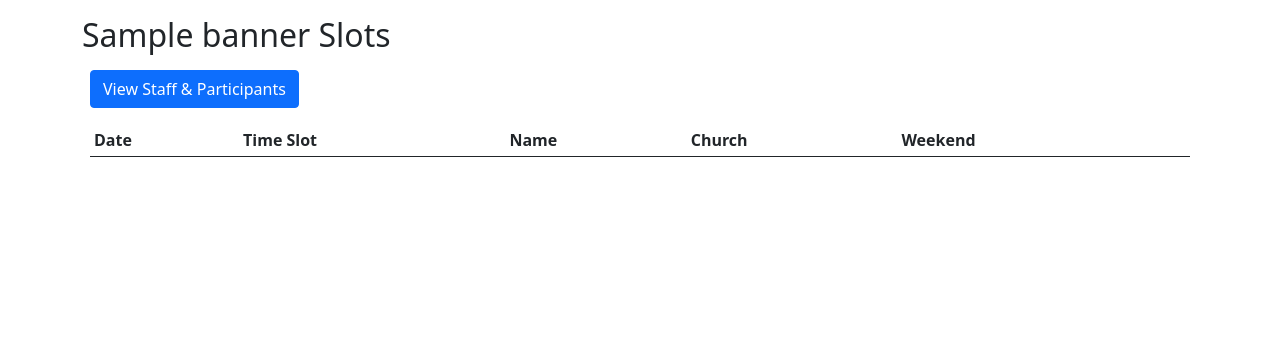
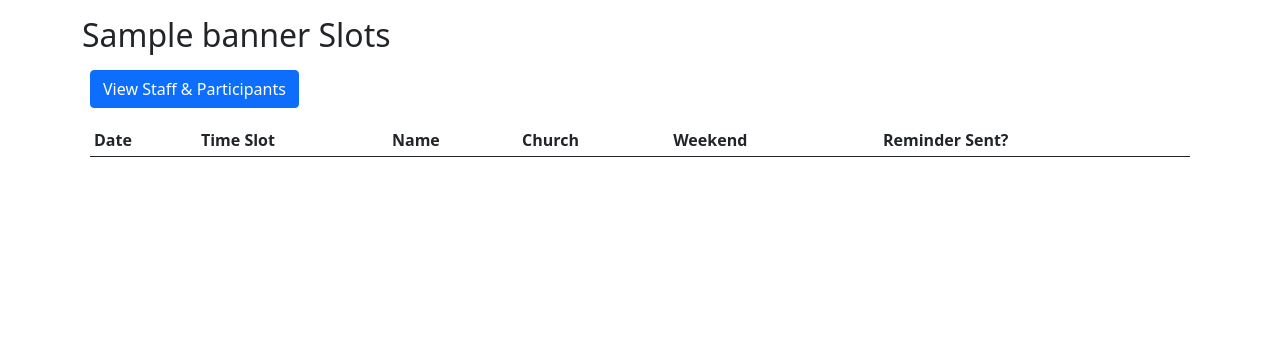
Before and after one commit to taylorvance/prayerbanner, a Django app: page /banners/1/ in a window 1280 px wide. Shown: the part 56-420 px from the top of the page. Run offline with Django 3.2, Linux system fonts and the light colour scheme; a user stored in the database is signed in; tables that the repository leaves empty hold one stand-in row (values such as "Sample post"); lists and menus that the app fills with data are empty; parts of the project's set-up code (start-up, migrations or seed data) failed here and were passed over.

Commit message:
Reminder feature

```diff
--- a/banners/models.py
+++ b/banners/models.py
@@ -22,6 +22,9 @@ class Banner(models.Model):
     hide = models.BooleanField(default=False)
 
     class Meta:
+        permissions = [
+            ("send_slot_reminders", "Can initiate the pre-event reminder email to those who reserved slots"),
+        ]
         ordering = ["start_at", "end_at"]
 
     def __str__(self):
@@ -54,6 +57,7 @@ class Slot(models.Model):
     user = models.ForeignKey(settings.AUTH_USER_MODEL, on_delete=models.CASCADE)
     start_at = models.DateTimeField()
     end_at = models.DateTimeField()
+    reminder_sent = models.DateTimeField(null=True, blank=True)
 
     class Meta:
         unique_together = [['banner', 'start_at']]
--- a/banners/templates/banners/banner_slots.html
+++ b/banners/templates/banners/banner_slots.html
@@ -23,6 +23,9 @@
 				<th scope="col">Weekend</th>
 				{% if user.is_authenticated %}
 					<th scope="col"></th>
+				{% endif %}
+				{% if perms.banners.send_slot_reminders %}
+					<th scope="col">Reminder Sent?</th>
 				{% endif %}
 			</tr>
 		</thead>
@@ -59,6 +62,19 @@
 						{% endif %}
 					</td>
 				{% endif %}
+				{% if perms.banners.send_slot_reminders %}
+					<td style="font-size:0.8em">
+						{% if interval.slot %}
+							{% if interval.slot.reminder_sent %}
+								{{ interval.slot.reminder_sent | date:"M j, Y P e" }}
+							{% else %}
+								not sent
+							{% endif %}
+						{% else %}
+							&dash;
+						{% endif %}
+					</td>
+				{% endif %}
 			</tr>
 			{% endfor %}
 		</tbody>
--- a/banners/urls.py
+++ b/banners/urls.py
@@ -13,4 +13,6 @@ urlpatterns = [
 
     path('<int:pk>/staff-participants/', views.StaffParticipants.as_view(), name='staff-participants'),
     path('<int:pk>/staff-participants/email/', views.email_staff_participants, name='email-staff-participants'),
+
+    path('<int:pk>/send-reminders/', views.send_banner_slot_reminders, name='send-reminders'),
 ]
--- a/banners/views.py
+++ b/banners/views.py
@@ -8,8 +8,11 @@ from django.contrib import messages
 from django.core.mail import send_mail
 from django.utils.html import strip_tags
 
+from allauth.account.models import EmailAddress
+
 from smtplib import SMTPException
-from allauth.account.models import EmailAddress
+from collections import defaultdict
+from datetime import datetime
 
 from .models import Banner, Slot
 from .forms import BannerForm
@@ -136,3 +139,52 @@ def email_staff_participants(request, pk):
         messages.warning(request, 'Something went wrong. If you do not receive the email in a few minutes please try again or contact us.')
 
     return redirect('/banners/{}'.format(banner.pk))
+
+@login_required
+@require_POST
+def send_banner_slot_reminders(request, pk):
+    if not request.user.has_perm('banners.send_slot_reminders'):
+        messages.error(request, 'You do not have permission to send the prayer slot reminder email.')
+        return redirect('/')
+
+    banner = Banner.objects.get(pk=pk)
+
+    user_slots = defaultdict(list)
+
+    for slot in banner.slot_set.all():
+        user_slots[slot.user].append(slot)
+
+    date_format = "%b %d, %I:%M %p %Z"
+
+    i = 0
+    for user, slots in user_slots.items():
+        # If all of the user's slots' reminders have been sent, skip this user.
+        if not [s for s in slots if not s.reminder_sent]:
+            continue
+
+        if EmailAddress.objects.filter(email=user.email, verified=True).exists():
+            html = '{},\n<p>This is a reminder that you reserved the following prayer slots.</p>\n'.format(request.user.first_name)
+
+            for slot in slots:
+                html += '{} - {}<br>\n'.format(timezone.localtime(slot.start_at).strftime(date_format), timezone.localtime(slot.end_at).strftime(date_format))
+
+            result = send_mail(
+                "Don't forget to pray for {}!".format(banner.name),
+                strip_tags(html),
+                None, # (defaults to DEFAULT_FROM_EMAIL)
+                [request.user.email],
+                fail_silently=True,
+                html_message=html,
+            )
+            if result == 1:
+                i += 1
+                for slot in slots:
+                    slot.reminder_sent = datetime.now()
+                    slot.save()
+
+    if i == 0:
+        messages.info(request, "No reminders sent. This may be because they have already been sent, or an email address has not been verified.")
+    else:
+        messages.success(request, 'Reminder sent to {} user{}'.format(i, '' if i==1 else 's' ))
+
+    return redirect('/')
```
Also changed, not shown: banners/templates/banners/banner_list.html (+13 -0 lines), banners/migrations/0005_auto_20210423_1955.py (added), banners/migrations/0006_slot_reminder_sent.py (added).
